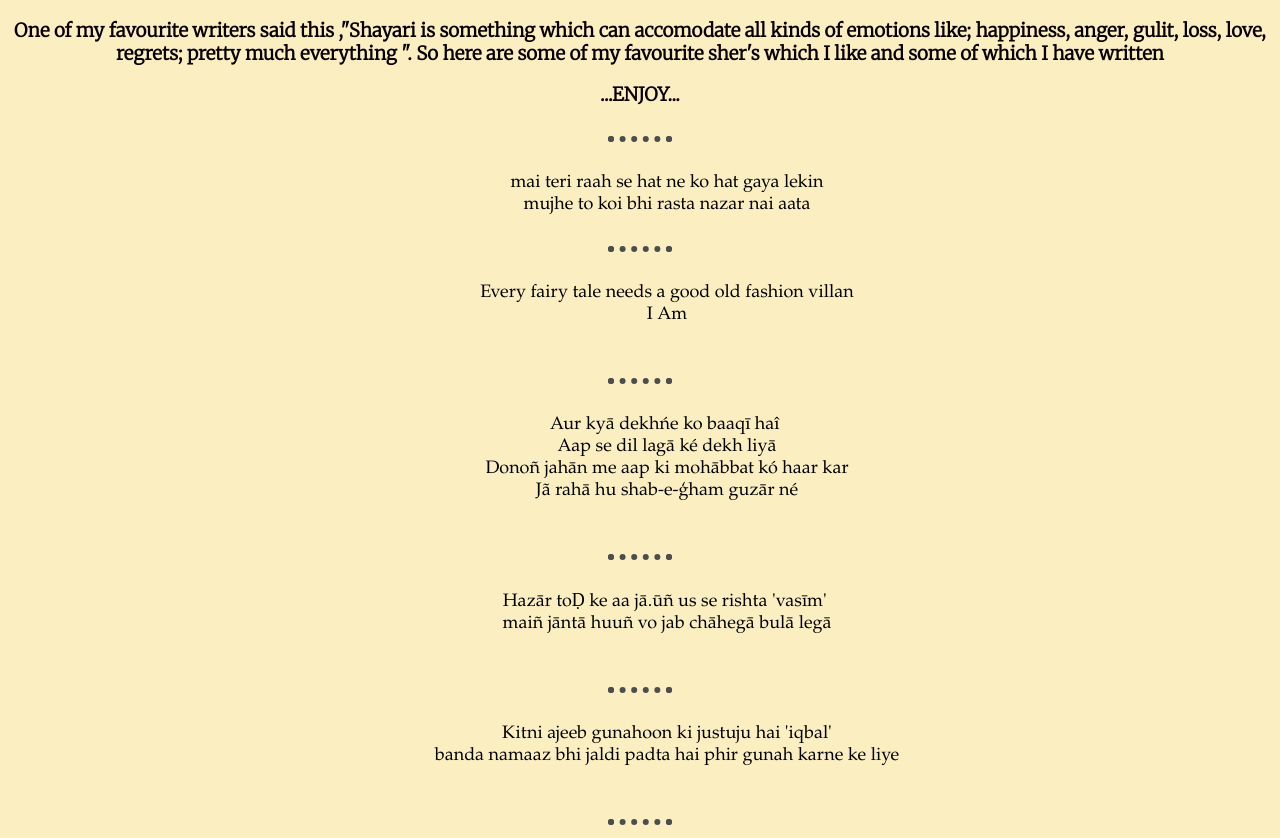
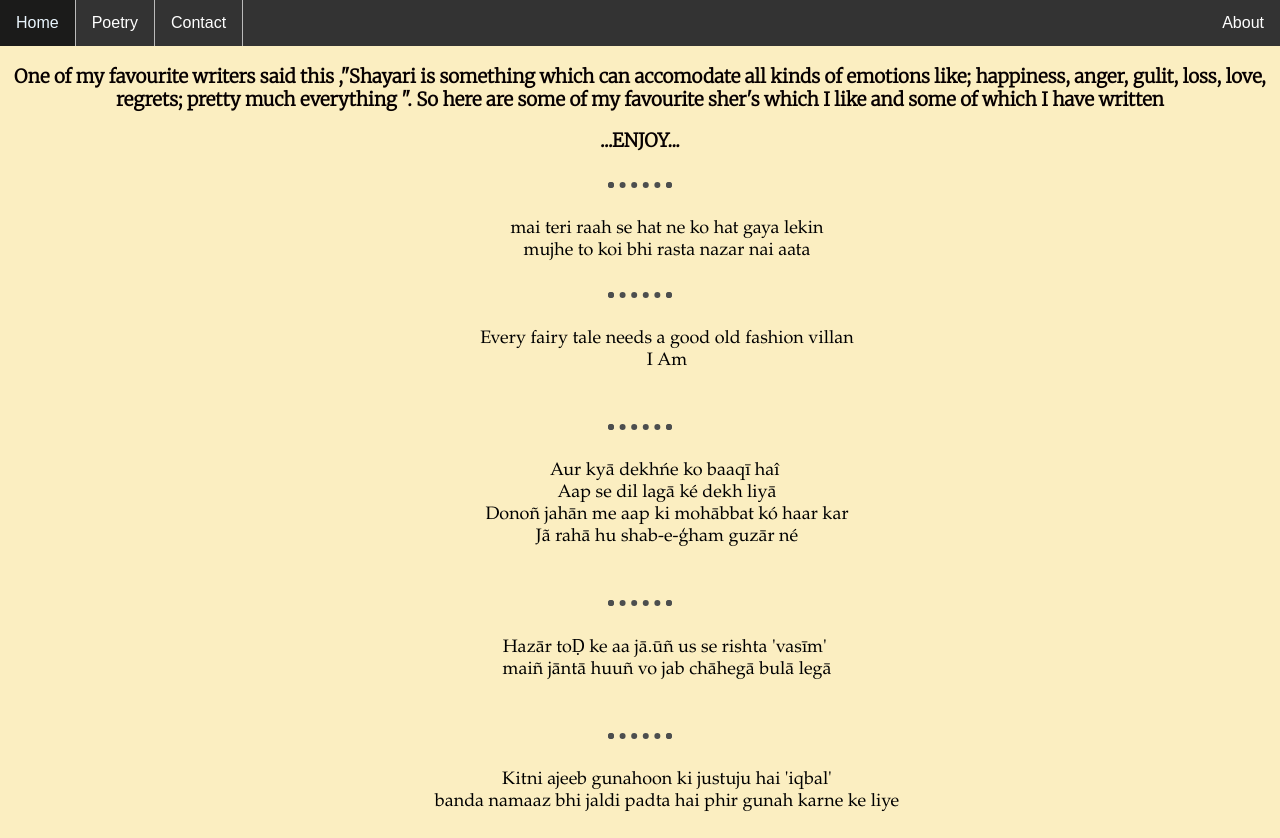
Before and after one commit to Yousuf200/procv, a plain HTML site: page shayari.html in a window 1280 px wide. Shown: the top 838 px of the page. Drawn offline with Linux system fonts and the light colour scheme.

Commit message:
added navbar in shayari

```diff
--- a/shayari.html
+++ b/shayari.html
@@ -11,6 +11,12 @@
     <title>Document</title>
 </head>
 <body bgcolor="FBEEC1">
+    <ul>
+        <li><a class="active" href="index.html">Home</a></li>
+        <li><a href="shayari.html">Poetry</a></li>
+        <li><a href="contact.html">Contact</a></li>
+        <li style="float:right"><a href="about.html">About</a></li>
+    </ul>
     <div>
         <h3 class="sherintro">One of my favourite writers said this ,"Shayari is something which can accomodate all kinds of emotions like; happiness, anger, gulit, loss, love, regrets; pretty much everything ". So here are some of my favourite sher's which I like and some of which I have written</h3>
         <h3 class="sherintro">...ENJOY...</h3>
```
